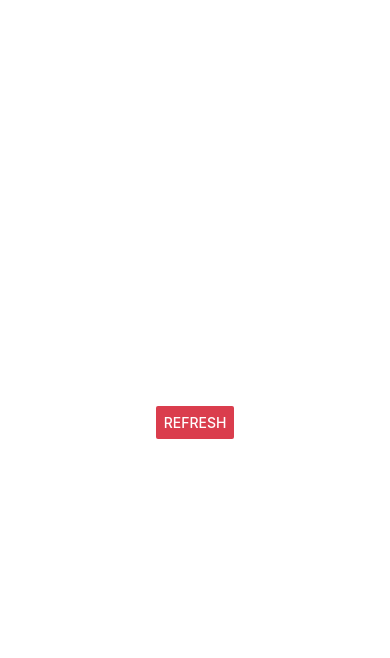
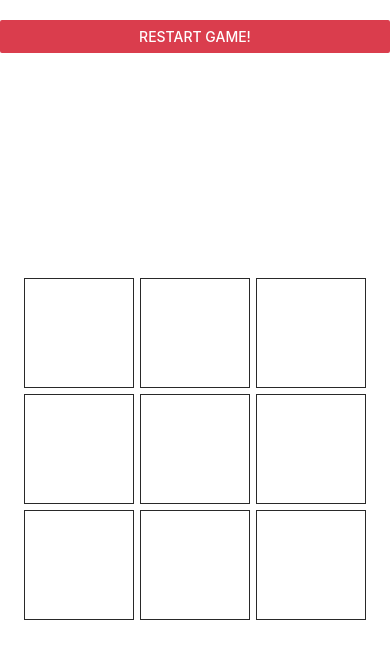
Before and after one commit to cupatea/XO-native, a React Native app: screen / in a window 390 px wide. Shown: the top 658 px of the page. Built offline with nearby package versions, Linux system fonts and the light colour scheme.

Commit message:
update App

```diff
--- a/App.js
+++ b/App.js
@@ -1,22 +1,62 @@
 import React from 'react'
-import { StyleSheet, View } from 'react-native'
+import { StyleSheet, View, Text } from 'react-native'
+import { AppConsumer, AppProvider } from './Context'
 import Button from './components/Button'
+import Field from './components/Field'
 
 const styles = StyleSheet.create({
   container: {
     flex: 1,
-    alignItems: 'center',
-    justifyContent: 'center',
+    marginTop: 20
   },
+  text: {
+    position: 'absolute',
+    top: '4%',
+    margin: 0,
+    width: '100%',
+    textAlign: 'center',
+    fontSize: 80,
+    fontFamily: 'Marker Felt',
+    zIndex: 1,
+  }
 })
 
-export default function App() {
-  return (
-    <View style = { styles.container }>
-      <Button
-        text = 'Refresh'
-        action = { () => {} }
-      />
-    </View>
-  )
+export default class App extends React.Component  {
+  static renderWinner(gameOver, winner) {
+    if (gameOver) {
+      return (
+        <Text style = { styles.text }>
+          { winner }
+        </Text>
+      )
+    }
+  }
+  render() {
+    return (
+      <AppProvider>
+        <View style = { styles.container }>
+          <AppConsumer>
+            {
+              ({ state, functions }) => (
+                <React.Fragment>
+                  <Button
+                    text = 'Restart Game!'
+                    action = { functions.onResetField }
+                  />
+                  { App.renderWinner(state.gameOver, state.winner) }
+                  <Field
+                    action = { functions.onTurn }
+                    fieldIsActive = { !state.gameOver }
+                    field = { state.field }
+                  />
+                </React.Fragment>
+              )
+            }
+          </AppConsumer>
+
+        </View>
+      </AppProvider>
+    )
+  }
+
 }
```
